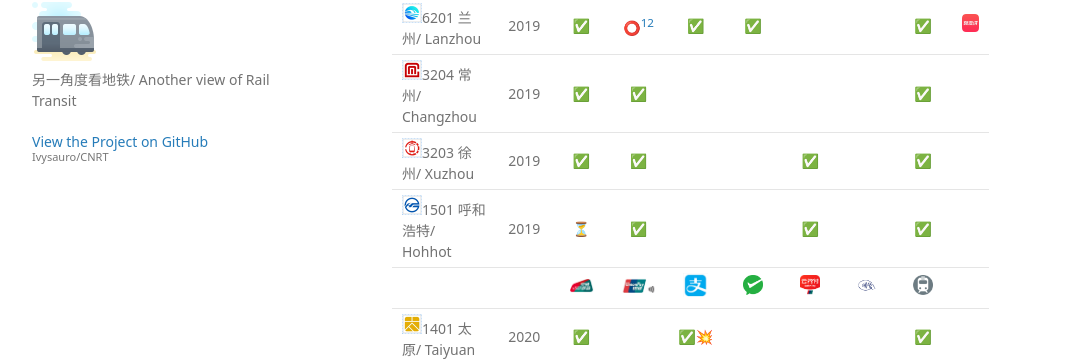
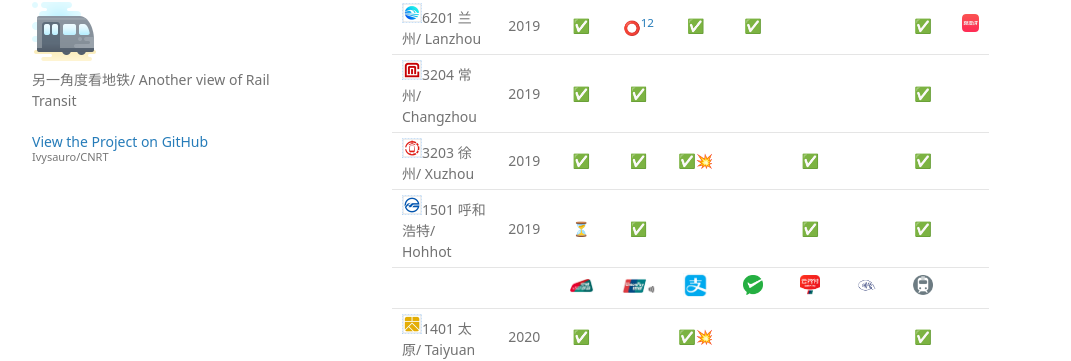
Before and after one commit to Ivysauro/CNRT, a Jekyll site: the page built from data/Pay.md, in a window 1280 px wide and 900 px high, scrolled down 3497 px. Shown: the part 109-470 px from the top of the window, without its empty margins (178-1249 px from the left). Built offline with Jekyll 4.4.1, drawn with Linux system fonts in a browser that asks for light colours; some web fonts are replaced; our own code applies the rules of GitHub Pages for plain Markdown files; a script that is not in the unit is left out.

Commit message:
🚇更新徐州数据
徐州支持支付宝乘车码

```diff
--- a/data/Pay.md
+++ b/data/Pay.md
@@ -82,7 +82,7 @@
 | <img src="https://raw.githubusercontent.com/Ivysauro/CNRT/master/images/city/jn.gif" width="20" hegiht="20"/>3701 济南/ Jinan | 2019 | ✅ | ✅ | ✅💥 | ✅💥 | | | ✅ | |
 | <img src="https://raw.githubusercontent.com/Ivysauro/CNRT/master/images/city/lz.gif" width="20" hegiht="20"/>6201 兰州/ Lanzhou | 2019 | ✅ | ⭕[^lz] | ✅ | ✅ | | | ✅ | <img src="https://raw.githubusercontent.com/Ivysauro/CNRT/master/images/BestPay.png" width="20" hegiht="20" alt="BestPay"/> |
 | <img src="https://raw.githubusercontent.com/Ivysauro/CNRT/master/images/city/cz.gif" width="20" hegiht="20"/>3204 常州/ Changzhou | 2019 | ✅ | ✅ | | | | | ✅ |
-| <img src="https://raw.githubusercontent.com/Ivysauro/CNRT/master/images/city/xz.gif" width="20" hegiht="20"/>3203 徐州/ Xuzhou | 2019 | ✅ | ✅ | | | ✅ | | ✅ |
+| <img src="https://raw.githubusercontent.com/Ivysauro/CNRT/master/images/city/xz.gif" width="20" hegiht="20"/>3203 徐州/ Xuzhou | 2019 | ✅ | ✅ | ✅💥 | | ✅ | | ✅ |
 | <img src="https://raw.githubusercontent.com/Ivysauro/CNRT/master/images/city/hhht.gif" width="20" hegiht="20"/>1501 呼和浩特/ Hohhot | 2019 | ⏳ | ✅ | | | ✅ | | ✅ |
 | | | <img src="https://raw.githubusercontent.com/Ivysauro/CNRT/master/images/T-Union.png" width="25" hegiht="25" alt="T-Union"/> | <img src="https://raw.githubusercontent.com/Ivysauro/CNRT/master/images/Unionpay NFC.png" width="35" hegiht="35" alt="Unionpay Quickpass"/> | <img src="https://raw.githubusercontent.com/Ivysauro/CNRT/master/images/Alipay.png" width="25" hegiht="25" alt="Alipay"/> | <img src="https://raw.githubusercontent.com/Ivysauro/CNRT/master/images/WeChat Pay.png" width="20" hegiht="20" alt="WeChat Pay"/> | <img src="https://raw.githubusercontent.com/Ivysauro/CNRT/master/images/Unionpay.png" width="20" hegiht="20" alt="Unionpay App"/> | <img src="https://raw.githubusercontent.com/Ivysauro/CNRT/master/images/contactless.gif" width="25" hegiht="25" alt="Global Cards"/> | <img src="https://raw.githubusercontent.com/Ivysauro/CNRT/master/images/Rail Transit.png" width="20" hegiht="20" alt="Transit Apps"/> | |
 | <img src="https://raw.githubusercontent.com/Ivysauro/CNRT/master/images/city/tay.gif" width="20" hegiht="20"/>1401 太原/ Taiyuan | 2020 | ✅ | | ✅💥 | |  | | ✅ |
@@ -263,7 +263,7 @@
 | <img src="https://raw.githubusercontent.com/Ivysauro/CNRT/master/images/city/jn.gif" width="20" hegiht="20"/>3701 济南/ Jinan | ✅ | ✅ | ✅ | ✅ | ⭕- | 85 |
 | <img src="https://raw.githubusercontent.com/Ivysauro/CNRT/master/images/city/lz.gif" width="20" hegiht="20"/>6201 兰州/ Lanzhou | ✅ | ✅ | ✅- | ✅ | ⭕- | 80 |
 | <img src="https://raw.githubusercontent.com/Ivysauro/CNRT/master/images/city/cz.gif" width="20" hegiht="20"/>3204 常州/ Changzhou | ⭕ | ⭕ | ✅ | ✅ | ⭕ | 70 |
-| <img src="https://raw.githubusercontent.com/Ivysauro/CNRT/master/images/city/xz.gif" width="20" hegiht="20"/>3203 徐州/ Xuzhou | ❌ | ❌ | ✅- | ✅ | ⭕ | 45 |
+| <img src="https://raw.githubusercontent.com/Ivysauro/CNRT/master/images/city/xz.gif" width="20" hegiht="20"/>3203 徐州/ Xuzhou | ✅- | ❌ | ✅- | ✅ | ⭕ | 60 |
 | <img src="https://raw.githubusercontent.com/Ivysauro/CNRT/master/images/city/hhht.gif" width="20" hegiht="20"/>1501 呼和浩特/ Hohhot | ⭕ | ⭕ | ✅- | ❌ | ❌ | 35 |
 | | <img src="https://raw.githubusercontent.com/Ivysauro/CNRT/master/images/Alipay.png" width="25" hegiht="25" alt="Alipay"/> | <img src="https://raw.githubusercontent.com/Ivysauro/CNRT/master/images/WeChat Pay.png" width="20" hegiht="20" alt="WeChat Pay"/> | <img src="https://raw.githubusercontent.com/Ivysauro/CNRT/master/images/China Unionpay.png" width="30" hegiht="30" alt="Unionpay"/> | <img src="https://raw.githubusercontent.com/Ivysauro/CNRT/master/images/T-Union.png" width="25" hegiht="25" alt="T-Union"/> | <img src="https://raw.githubusercontent.com/Ivysauro/CNRT/master/images/NFC.png" width="25" hegiht="25" alt="NFC Local Card"/> | 得分/ Score |
 | <img src="https://raw.githubusercontent.com/Ivysauro/CNRT/master/images/city/tay.gif" width="20" hegiht="20"/>1401 太原/ Taiyuan | ✅ | ⭕ | ⭕ | ✅ | ❌ | 60 |
```
